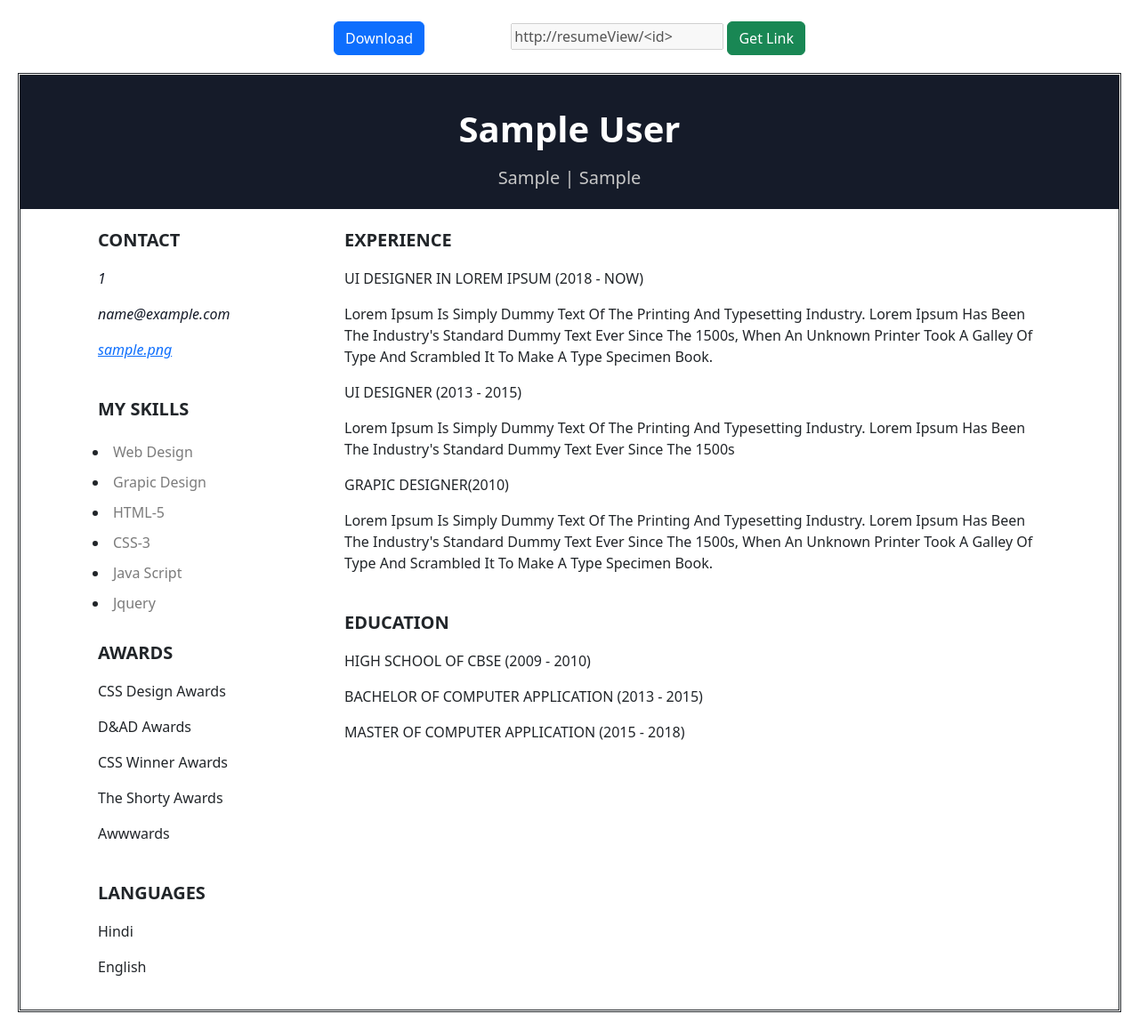
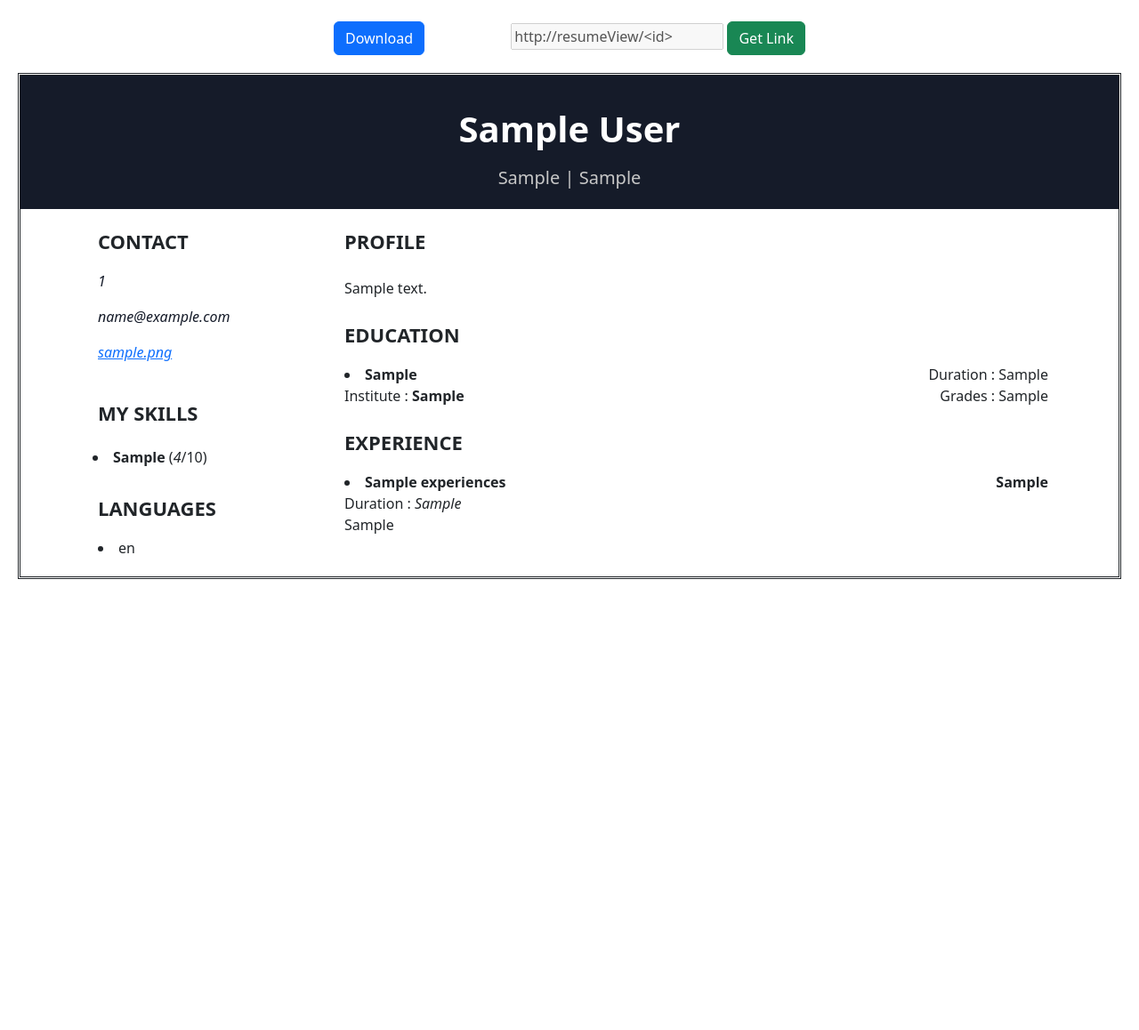
Before and after one commit to Lovish-Aggarwal/RESUME-init, a Flask app: page /resume in a window 1280 px wide. Shown: the part 64-1222 px from the top of the page at 89% size. After the commit the page ends 715 px from the top, so only its background shows below. Run offline with Flask 2, Linux system fonts and the light colour scheme; the visitor is signed in with stand-in values (Sample User, id 1); tables that the repository leaves empty hold one stand-in row (values such as "Sample post"); some libraries are stand-ins or nearby versions.

Commit message:
Resume Complete + bug fix

```diff
--- a/Templates/home.html
+++ b/Templates/home.html
@@ -60,6 +60,7 @@
                                 <input required type="text" class="form-control" id="lang" name="lang" value="{{ profile.languages }}">
                             </td>
                         </tr>
+                        <tr><td></td><td><i>Enter Languages seperated by ','</i></td></tr>
                         <tr>
                         <td>
                             <label for="summary"> Summary :</label>
--- a/Templates/resume.html
+++ b/Templates/resume.html
@@ -47,69 +47,68 @@
 					<p><i class="fa fa-home" aria-hidden="true"><a href="{{ profile.profileLink }}" target="_blank">{{ profile.profileTitle }}</a></i> &nbsp;&nbsp;</p>
 
 
+					{% if skill %}
 					<br />
-					<p class="head">my skills</p>
+					<p class="head">My Skills</p>
 					<ul class="skills">
-						<li><span>Web Design</span></li>
-						<li><span>Grapic Design</span></li>
-						<li><span>HTML-5</span></li>
-						<li><span>CSS-3</span></li>
-						<li><span>Java Script</span></li>
-						<li><span>Jquery</span></li>
-
+						{% for i in skill %}
+						<li><b>{{i.skill}}</b>   (<i>{{i.rating}}</i>/10)</li>
+						{% endfor %}
 					</ul>
-
-					<br />
-					<p class="head">awards</p>
-					<p>CSS Design Awards</p>
-					<p>D&AD Awards</p>
-					<p>CSS Winner Awards</p>
-					<p>The Shorty Awards</p>
-					<p>Awwwards</p>
-
+					{% endif %}
 
 
 					<br />
+					{% if profile.languages %}
 					<p class="head">Languages</p>
-					<p>Hindi</p>
-					<p>English</p>
+					{% for i in profile.languages.split(",")%}
+					<li>{{i}}</li>
+					{%endfor%}
+					{%endif%}
 				</div>
 
 				<div class="col-sm-9">
 					<div class="content-box">
+						{% if profile.summary %}
+						<span class="head">Profile </span>
+							<div style="white-space: pre-line">
+								{{profile.summary}}
+							</div>
+							<br>
+						{% endif %}
+
+						{% if edu %}
+						<div>
+							<p class="head">Education</p>
+							{% for i in edu %}
+							<li>
+								<span><b>{{ i.course }}</b></span>
+								<span style="float: right;">Duration : {{i.duration}}</span>
+								<br>
+								<span>Institute : <strong>{{i.insitute}}</strong></span>
+								<span style="float: right;">Grades : {{i.grades}}</span>
+							</li>
+							{%endfor%}
+						</div>
+						{% endif %}
+
+						{% if exp %}
+						<br>
 						<p class="head">EXPERIENCE</p>
+						{% for i in exp %}
+							<li>
+							<span><b>{{ i.title }}</b></span>
+							<span style="float: right;"><strong> {{i.organisation}} </strong></span>
+							<br>
+							<span>Duration : <i>{{i.duration}}</i></span>
+							<span style="white-space: pre-line">
+								{{i.discription}}
+							</span>
+							</li>
+							<br />
+						{% endfor %}
+						{% endif %}
 
-						<p>UI DESIGNER IN LOREM IPSUM (2018 - NOW)</p>
-						<p>
-							Lorem Ipsum Is Simply Dummy Text Of The Printing And Typesetting Industry. Lorem Ipsum Has
-							Been The
-							Industry's Standard Dummy Text Ever Since The 1500s, When An Unknown Printer Took A Galley
-							Of Type
-							And Scrambled It To Make A Type Specimen Book.</p>
-
-						<p>UI DESIGNER (2013 - 2015)</p>
-						<p>
-							Lorem Ipsum Is Simply Dummy Text Of The Printing And Typesetting Industry. Lorem Ipsum Has
-							Been The
-							Industry's Standard Dummy Text Ever Since The 1500s
-						</p>
-
-						<p>GRAPIC DESIGNER(2010)</p>
-						<p>
-							Lorem Ipsum Is Simply Dummy Text Of The Printing And Typesetting Industry. Lorem Ipsum Has
-							Been The
-							Industry's Standard Dummy Text Ever Since The 1500s, When An Unknown Printer Took A Galley
-							Of Type
-							And Scrambled It To Make A Type Specimen Book.</p>
-
-
-						<br />
-
-						<p class="head">Education</p>
-						<p>HIGH SCHOOL OF CBSE (2009 - 2010)</p>
-						<p>BACHELOR OF COMPUTER APPLICATION (2013 - 2015)</p>
-						<p>MASTER OF COMPUTER APPLICATION (2015 - 2018)</p>
-						<br />
 					</div>
 				</div>
 			</div>
--- a/app.py
+++ b/app.py
@@ -398,7 +398,7 @@ def educationUpdate(id):
 
     upedu=educationModel.query.get(id)
     print(upedu)
-    upedu.institute=request.form['institute']
+    upedu.insitute=request.form['institute']
     upedu.course=request.form['course']
     upedu.duration=request.form['duration']
     upedu.grades=request.form['grades']
--- a/static/resume.css
+++ b/static/resume.css
@@ -54,9 +54,9 @@
   padding: 20px;
 }
 .head {
-  font-size: 20px;
+  font-size: 22px;
   text-transform: uppercase;
-  font-weight: 600;
+  font-weight: 650;
 }
 .p3 {
   color: #7b7b7b;
```
Also changed, not shown: static/nav.css (added).
